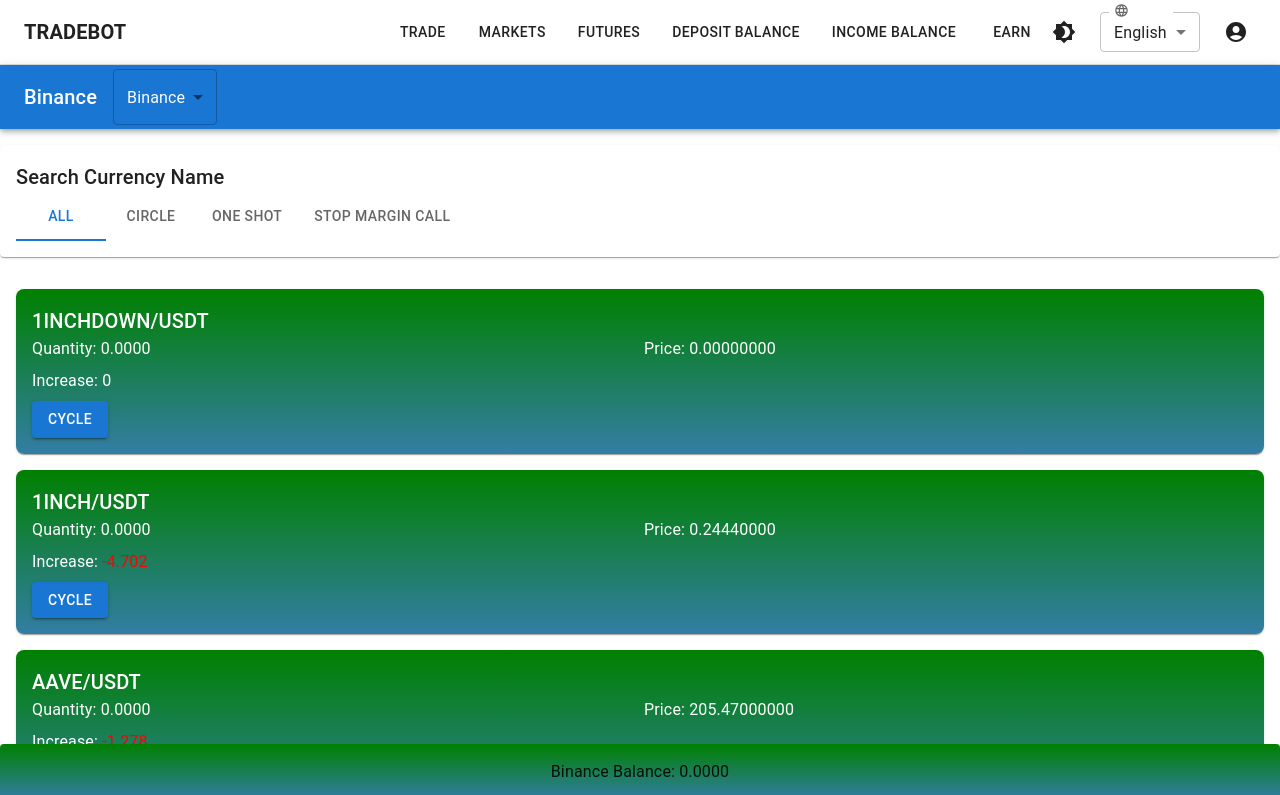
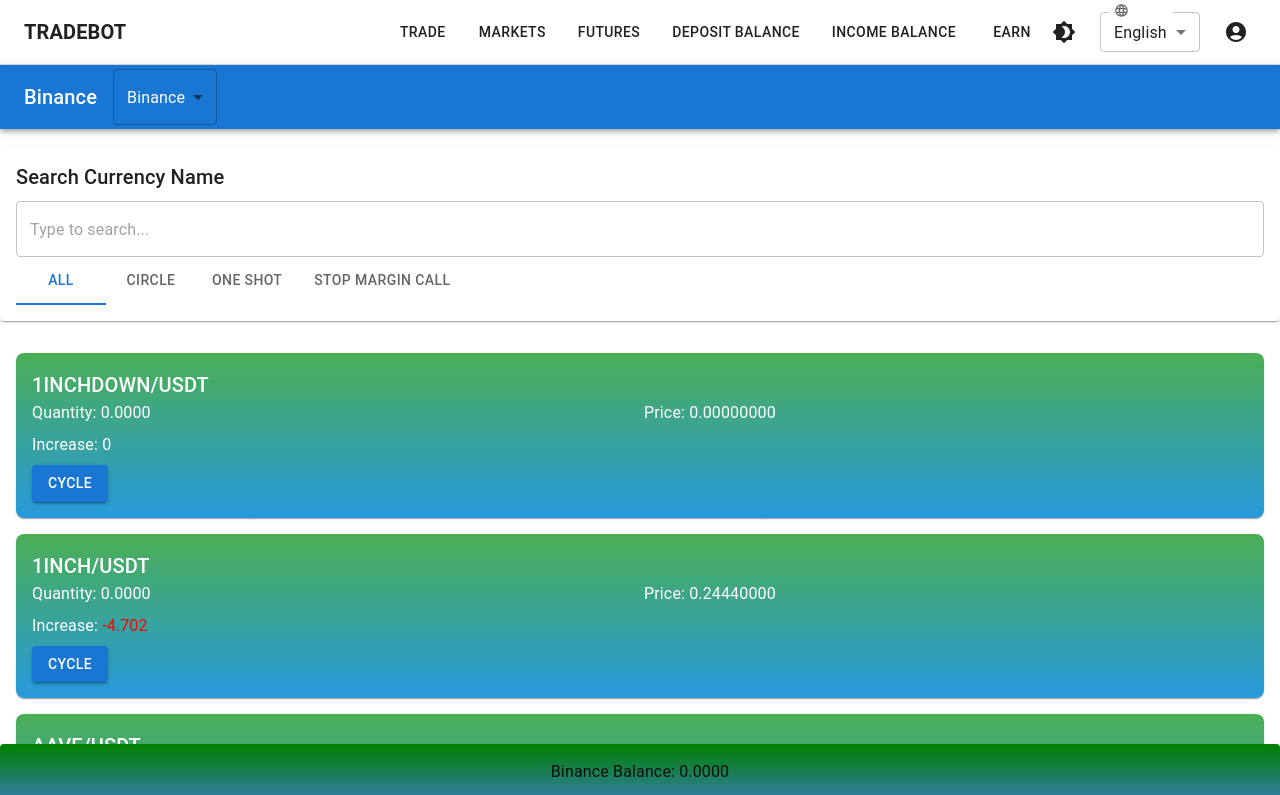
Before and after one commit to Devmultiapisoft/bottrade, a React (Create React App) app: page /Trade in a window 1280 px wide. Shown: the top 795 px of the page. Built offline with nearby package versions, Linux system fonts and the light colour scheme.

Commit message:
changes in same tradepage file

```diff
--- a/src/pages/TradePage.jsx
+++ b/src/pages/TradePage.jsx
@@ -1,5 +1,5 @@
 import React, { useState } from 'react';
-import { AppBar, Toolbar, Typography, Select, MenuItem, Tabs, Tab, Paper, Grid, Box, Button } from '@mui/material';
+import { AppBar, Toolbar, Typography, Select, MenuItem, Tabs, Tab, Paper, Grid, Box, Button, TextField } from '@mui/material';
 
 // Sample Data
 const initialCoins = [
@@ -11,7 +11,7 @@ const initialCoins = [
 
 // Trade Card Component
 const TradeCard = ({ coin }) => (
-  <Paper sx={{ p: 2, mt: 2, background: 'linear-gradient(to bottom, green, #337da5)', color: 'white', borderRadius: 2 }}>
+  <Paper sx={{ p: 2, mt: 2, background: 'linear-gradient(to bottom, #4bae54, rgb(39 153 220))', color: 'white', borderRadius: 2 }}>
     <Typography variant="h6">{coin.symbol}</Typography>
     <Grid container spacing={1}>
       <Grid item xs={6}><Typography>Quantity: {coin.quantity.toFixed(4)}</Typography></Grid>
@@ -69,6 +69,7 @@ const StopMarginCallSection = () => (
 
 // Main Trading Page
 const TradingPage = () => {
+  const [searchQuery, setSearchQuery] = useState('');
   const [searchTab, setSearchTab] = useState(0);
   const searchTabs = ['All', 'Circle', 'One Shot', 'Stop Margin Call'];
 
@@ -87,6 +88,14 @@ const TradingPage = () => {
       {/* Search and Tabs */}
       <Paper sx={{ p: 2, mt: 2 }}>
         <Typography variant="h6">Search Currency Name</Typography>
+        <TextField
+          fullWidth
+          variant="outlined"
+          placeholder="Type to search..."
+          value={searchQuery}
+          onChange={(e) => setSearchQuery(e.target.value)}
+          sx={{ mt: 1 }}
+        />
         <Tabs value={searchTab} onChange={(e, newValue) => setSearchTab(newValue)} variant="scrollable" scrollButtons="auto">
           {searchTabs.map((tab, index) => (
             <Tab key={index} label={tab} />
```
Also changed, not shown: 1 other file (tests, documents, lock files or other folders).
